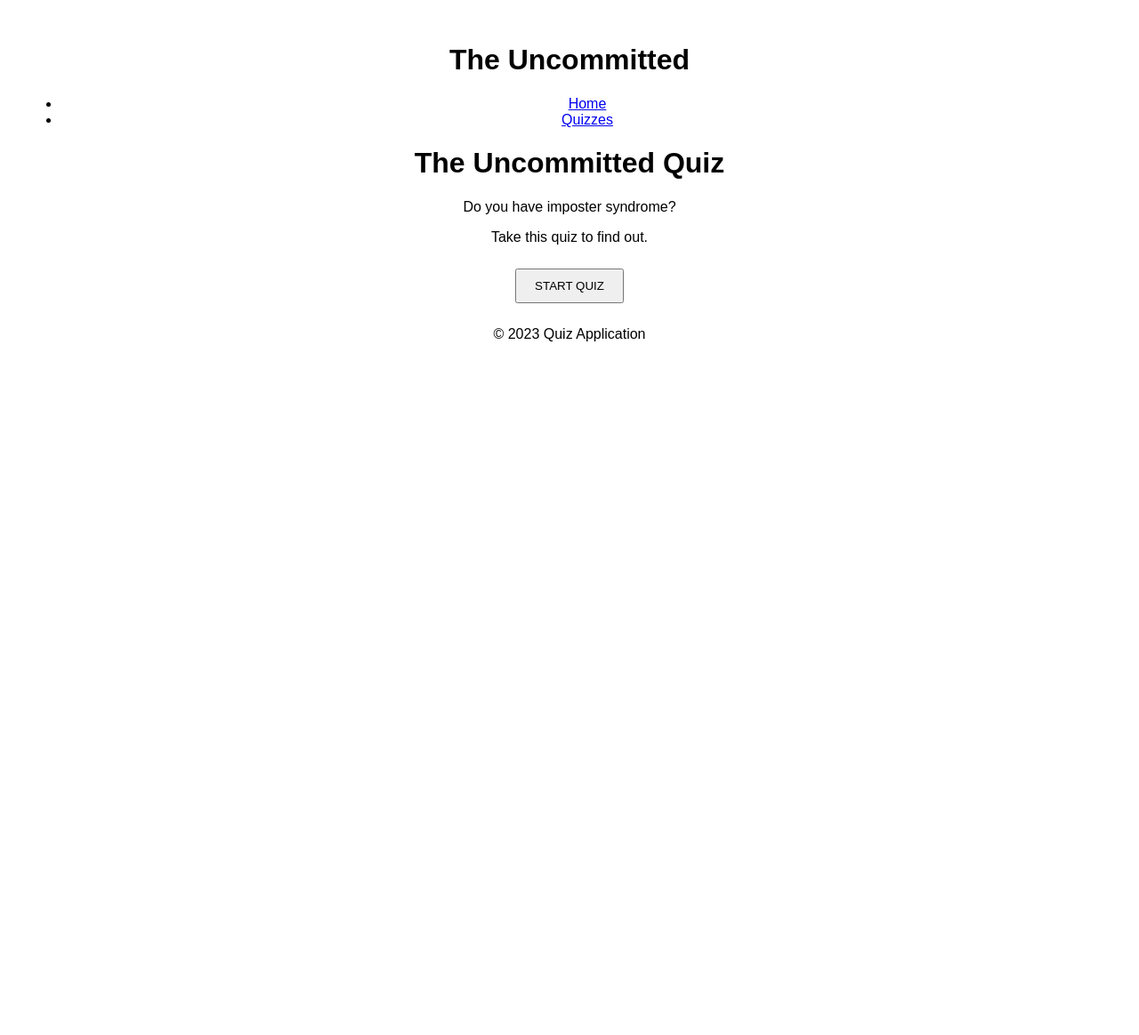
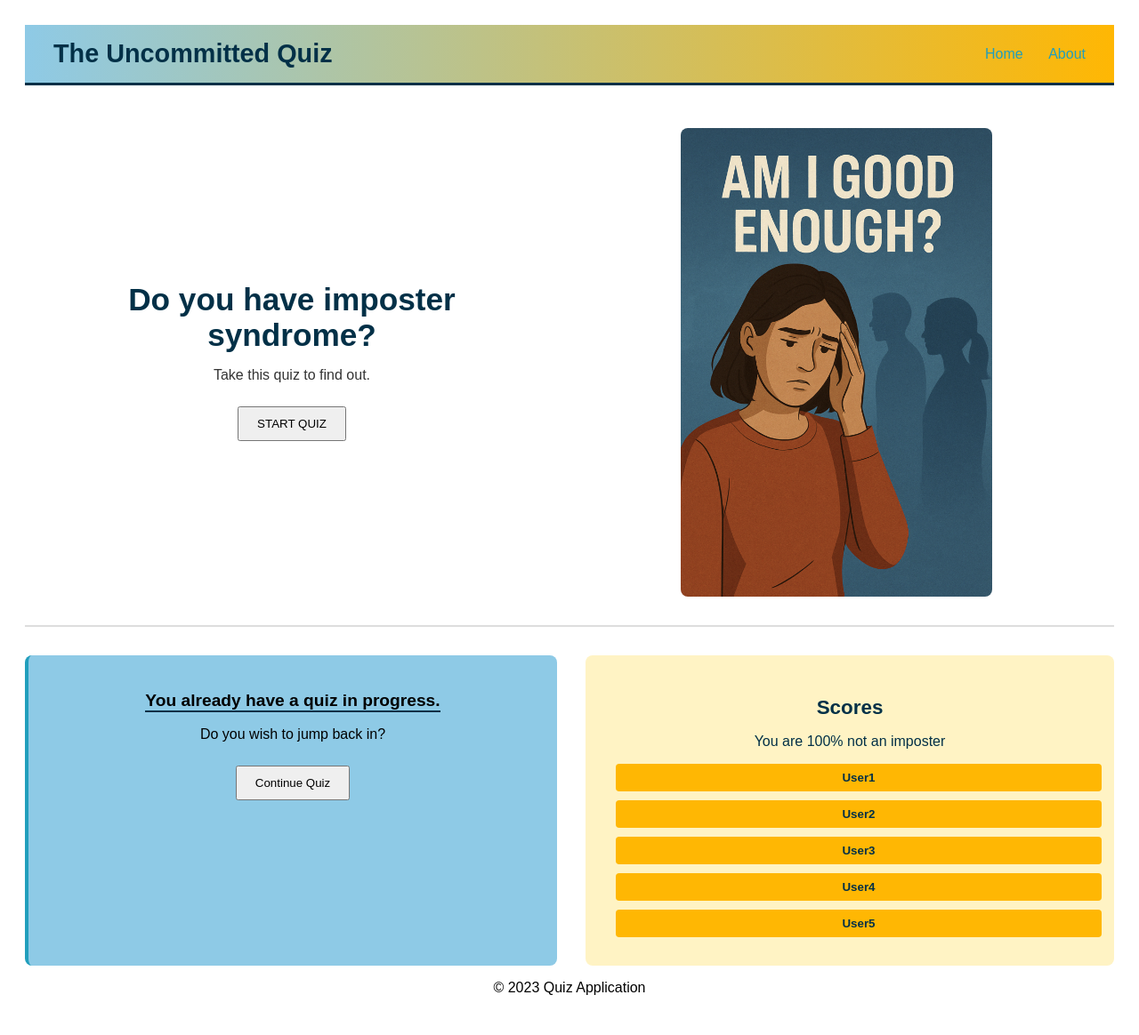
Before and after one commit to Mbutler1991/the-uncommitted, a Django app: page / in a window 1280 px wide. Shown: the whole page at 89% size. Before the commit the page ends 384 px from the top, so only its background shows below. Run offline with Django 5.2, Linux system fonts and the light colour scheme.

Commit message:
Update quiz templates, header and add image.

```diff
--- a/uncommitted_quiz/static/css/base.css
+++ b/uncommitted_quiz/static/css/base.css
@@ -0,0 +1,171 @@
+body { font-family: Arial, sans-serif; text-align: center; padding: 20px; }
+button { padding: 10px 20px; margin: 10px; cursor: pointer; }
+body { font-family: Arial, sans-serif; padding: 20px; }
+#question { text-align: center; }
+.answers { margin: 20px; }
+button { margin: 10px; }
+.answer-choice { display: block; width: 80%; margin: 10px auto; }
+.selected { background-color:rgb(206, 128, 11); }
+
+/* Header */
+.site-header {
+
+    background: linear-gradient(90deg, #8ECAE6 0%, #FFB703 100%);
+    border-bottom: 3px solid #023047;
+    padding: 1rem 2rem;
+    color: #023047;
+}
+
+.header-inner {
+    display: flex;
+    justify-content: space-between;
+    align-items: center;
+    flex-wrap: wrap;
+}
+
+/* Logo styling */
+.logo h1 {
+    margin: 0;
+    font-size: 1.8rem;
+    font-weight: bold;
+    color: #023047;
+}
+
+.top-nav a {
+    margin-left: 1.5rem;
+    text-decoration: none;
+    color: #219EBC;
+    font-weight: 500;
+    transition: color 0.3s ease;
+}
+
+.top-nav a:hover {
+    color: #FB8500;
+}
+
+
+.main-nav ul {
+    list-style: none;
+    padding: 0;
+    margin: 0.5rem 0 0 0;
+    display: flex;
+    gap: 1.5rem;
+}
+
+.main-nav a {
+    text-decoration: none;
+    color: #023047;
+    font-weight: 500;
+    transition: color 0.3s ease;
+}
+
+.main-nav a:hover {
+    color: #219EBC;
+}
+
+.quiz-hero {
+    display: flex;
+    justify-content: space-between;
+    align-items: center;
+    flex-wrap: wrap;
+    padding: 2rem 0;
+    border-bottom: 2px solid #ddd;
+}
+
+.quiz-text {
+    flex: 1;
+    min-width: 300px;
+    max-width: 600px;
+}
+
+.quiz-text h1 {
+    font-size: 2.2rem;
+    color: #023047;
+    margin-bottom: 0.5rem;
+}
+
+.quiz-text p {
+    font-size: 1rem;
+    color: #333;
+}
+
+.quiz-image {
+    flex: 1;
+    display: flex;
+    justify-content: center;
+    align-items: center;
+    min-width: 250px;
+    margin-top: 1rem;
+}
+
+.quiz-image img {
+    width: 100%;
+    max-width: 350px;
+    height: auto;
+    border-radius: 8px;
+}
+
+/* Quiz progress box */
+.quiz-lower {
+    display: flex;
+    justify-content: space-between;
+    gap: 2rem;
+    margin-top: 2rem;
+    flex-wrap: wrap;
+}
+
+.quiz-progress {
+    flex: 1;
+    min-width: 280px;
+    background-color: #8ECAE6;
+    padding: 1.5rem;
+    border-left: 4px solid #219EBC;
+    border-radius: 8px;
+}
+
+.quiz-progress h2 {
+    font-size: 1.2rem;
+    border-bottom: 2px solid #023047;
+    display: inline-block;
+    margin-bottom: 0.5rem;
+}
+
+.quiz-progress p {
+    margin-top: 0.5rem;
+}
+
+.quiz-scores-section {
+    flex: 1;
+    min-width: 280px;
+    padding: 1.5rem;
+    background-color: #FFF3C4;
+    border-radius: 8px;
+    color: #023047;
+}
+
+.quiz-scores-section h3 {
+    font-size: 1.4rem;
+    margin-bottom: 0.5rem;
+}
+
+.score-list {
+    margin-top: 1rem;
+}
+
+.score-btn {
+    display: block;
+    width: 100%;
+    margin-bottom: 0.5rem;
+    background-color: #FFB703;
+    border: none;
+    padding: 0.5rem 1rem;
+    font-weight: bold;
+    cursor: pointer;
+    color: #023047;
+    border-radius: 4px;
+    transition: background-color 0.3s ease;
+}
+
+.score-btn:hover {
+    background-color: #FB8500;
+}
--- a/uncommitted_quiz/static/js/script.js
+++ b/uncommitted_quiz/static/js/script.js
@@ -0,0 +1,99 @@
+fetch('/api/quiz/', { method: 'POST' })
+    .then(response => response.json())
+    .then(data => {
+        document.getElementById('scoreMessage').textContent = data.message;
+    })
+    .catch(error => {
+        console.error('Error:', error);
+        document.getElementById('scoreMessage').textContent = 'An error occurred. Please try again.';
+    });
+
+// Check if a quiz is in progress
+fetch('/api/quiz/')
+    .then(response => response.json())
+    .then(data => {
+        if (data.quiz_in_progress) {
+            document.getElementById('continueQuiz').style.display = 'block';
+        }
+    });
+
+// Start new quiz
+document.getElementById('startQuiz').addEventListener('click', () => {
+    fetch('/api/quiz/', { method: 'GET' })
+        .then(() => window.location.href = '/quiz/');
+});
+
+
+fetch('/api/quiz/')
+    .then(response => response.json())
+    .then(data => {
+        if (data.quiz_in_progress) {
+            document.getElementById('continueQuiz').style.display = 'block';
+        }
+    });
+
+// Continue existing quiz
+document.getElementById('continueButton').addEventListener('click', () => {
+    window.location.href = '/quiz/';
+});
+
+let currentQuestion = 1;
+let selectedAnswer = null;
+
+// Load question from API
+function loadQuestion() {
+    fetch('/api/quiz/')
+        .then(response => response.json())
+        .then(data => {
+
+            // Update question number
+            document.getElementById('current').textContent = data.current;
+
+            // Update question text
+            document.getElementById('questionText').textContent = data.question;
+
+            // Clear previous answers
+            const answersDiv = document.getElementById('answers');
+            answersDiv.innerHTML = '';
+
+            // Create new answer buttons
+            data.answers.forEach((answer, index) => {
+                const button = document.createElement('button');
+                button.className = 'answer-choice';
+                button.textContent = answer;
+                button.onclick = () => handleAnswerSelect(button, index);
+                answersDiv.appendChild(button);
+            });
+
+            // Reset next button
+            document.getElementById('nextButton').disabled = true;
+
+        });
+}
+
+function handleAnswerSelect(button, index) {
+    // Remove selection from all buttons
+    document.querySelectorAll('.answer-choice').forEach(btn => {
+        btn.classList.remove('selected');
+    });
+
+    // Add selection to clicked button
+    button.classList.add('selected');
+    document.getElementById('nextButton').disabled = false;
+}
+
+// Navigation handlers
+document.getElementById('backButton').addEventListener('click', () => {
+    if (currentQuestion > 1) {
+        currentQuestion--;
+        loadQuestion();
+    }
+});
+
+document.getElementById('nextButton').addEventListener('click', () => {
+    currentQuestion++;
+    loadQuestion();
+});
+
+// Initial load
+loadQuestion();
--- /dev/null
+++ b/uncommitted_quiz/templates/about.html
@@ -0,0 +1 @@
+<p>This is the about page for the developers of the application. </p>
--- a/uncommitted_quiz/templates/base.html
+++ b/uncommitted_quiz/templates/base.html
@@ -13,10 +13,7 @@
         {% endblock %}
 
         {% block corecss %}
-        <style>
-            body { font-family: Arial, sans-serif; text-align: center; padding: 20px; }
-            button { padding: 10px 20px; margin: 10px; cursor: pointer; }
-        </style>
+        <link href="{% static 'css/base.css' %}" rel="stylesheet" type="text/css">
         {% endblock %}
 
         {% block extra_css %}{% endblock %}
@@ -25,16 +22,16 @@
 
     <body>
         <div class="container">
-            <header>
-                <h1>The Uncommitted</h1>
-                <nav>
-                    <ul>
-
-                        <li><a href="{% url 'index' %}">Home</a></li>
-                        <li><a href="{% url 'quiz' %}">Quizzes</a></li>
-
-                    </ul>
-                </nav>
+            <header class="site-header">
+                <div class="header-inner">
+                    <div class="logo">
+                        <h1>The Uncommitted Quiz</h1>
+                    </div>
+                    <nav class="top-nav">
+                        <a href="">Home</a>
+                        <a href="">About</a>
+                    </nav>
+                </div>
             </header>
 
             {% block content %}
@@ -45,7 +42,7 @@
             </footer>
         </div>
         {% block corejs %}
-
+        <script src="{% static 'js/script.js' %}" defer></script>
         {% endblock %}
         {% block extra_js %}{% endblock %}
     </body>
--- a/uncommitted_quiz/templates/index.html
+++ b/uncommitted_quiz/templates/index.html
@@ -1,37 +1,40 @@
 {% extends "base.html" %}
- {% load static %}
+{% load static %}
 
- {% block title %}The Uncommitted Quiz{% endblock %}
+{% block title %}The Uncommitted Quiz{% endblock %}
 
 {% block content %}
-    <h1>The Uncommitted Quiz</h1>
-    <p>Do you have imposter syndrome?</p>
-    <p>Take this quiz to find out.</p>
-    <button id="startQuiz">START QUIZ</button>
-    <div id="continueQuiz" style="display: none;">
-        <p>You already have a quiz in progress.</p>
-        <button id="continueButton">Continue Quiz</button>
+<div class="quiz-hero">
+    <div class="quiz-text">
+        <h1>Do you have imposter<br>syndrome?</h1>
+        <p>Take this quiz to find out.</p>
+        <button id="startQuiz" class="primary-btn">START QUIZ</button>
     </div>
 
-    <script>
-        // Check if a quiz is in progress
-        fetch('/api/quiz/')
-            .then(response => response.json())
-            .then(data => {
-                if (data.quiz_in_progress) {
-                    document.getElementById('continueQuiz').style.display = 'block';
-                }
-            });
+    <div class="quiz-image">
+        <img src="{% static 'media/goodenough.png' %}" alt="Quiz Visual">
+    </div>
+</div>
 
-        // Start new quiz
-        document.getElementById('startQuiz').addEventListener('click', () => {
-            fetch('/api/quiz/', { method: 'GET' })
-                .then(() => window.location.href = '/quiz/');
-        });
+<div class="quiz-lower">
+    <div class="quiz-progress">
+        <h2>You already have a quiz in progress.</h2>
+        <p>Do you wish to jump back in?</p>
+        <button id="continueButton" class="secondary-btn">Continue Quiz</button>
+    </div>
 
-        // Continue existing quiz
-        document.getElementById('continueButton').addEventListener('click', () => {
-            window.location.href = '/quiz/';
-        });
-    </script>
+    <div class="quiz-scores-section">
+        <h3>Scores</h3>
+        <p>You are 100% not an imposter</p>
+        <div class="score-list">
+            <!-- This is a placeholder for the score list. In a real application,
+            this would be dynamically generated. -->
+            <button class="score-btn">User1</button>
+            <button class="score-btn">User2</button>
+            <button class="score-btn">User3</button>
+            <button class="score-btn">User4</button>
+            <button class="score-btn">User5</button>
+        </div>
+    </div>
+</div>
 {% endblock %}
--- a/uncommitted_quiz/uncommitted_quiz/urls.py
+++ b/uncommitted_quiz/uncommitted_quiz/urls.py
@@ -21,8 +21,5 @@ from django.conf.urls.static import static
 
 urlpatterns = [
     path('admin/', admin.site.urls),
-    # path('api/', include('quizapi.urls')),
     path('', include('quizapi.urls')),
-    path('quiz/', include('quizapi.urls')),
-
 ] + static(settings.MEDIA_URL, document_root=settings.MEDIA_ROOT)
```
Also changed, not shown: uncommitted_quiz/templates/end.html (+0 -7 lines), uncommitted_quiz/templates/quiz.html (+1 -69 lines), uncommitted_quiz/static/media/goodenough.png (added).
